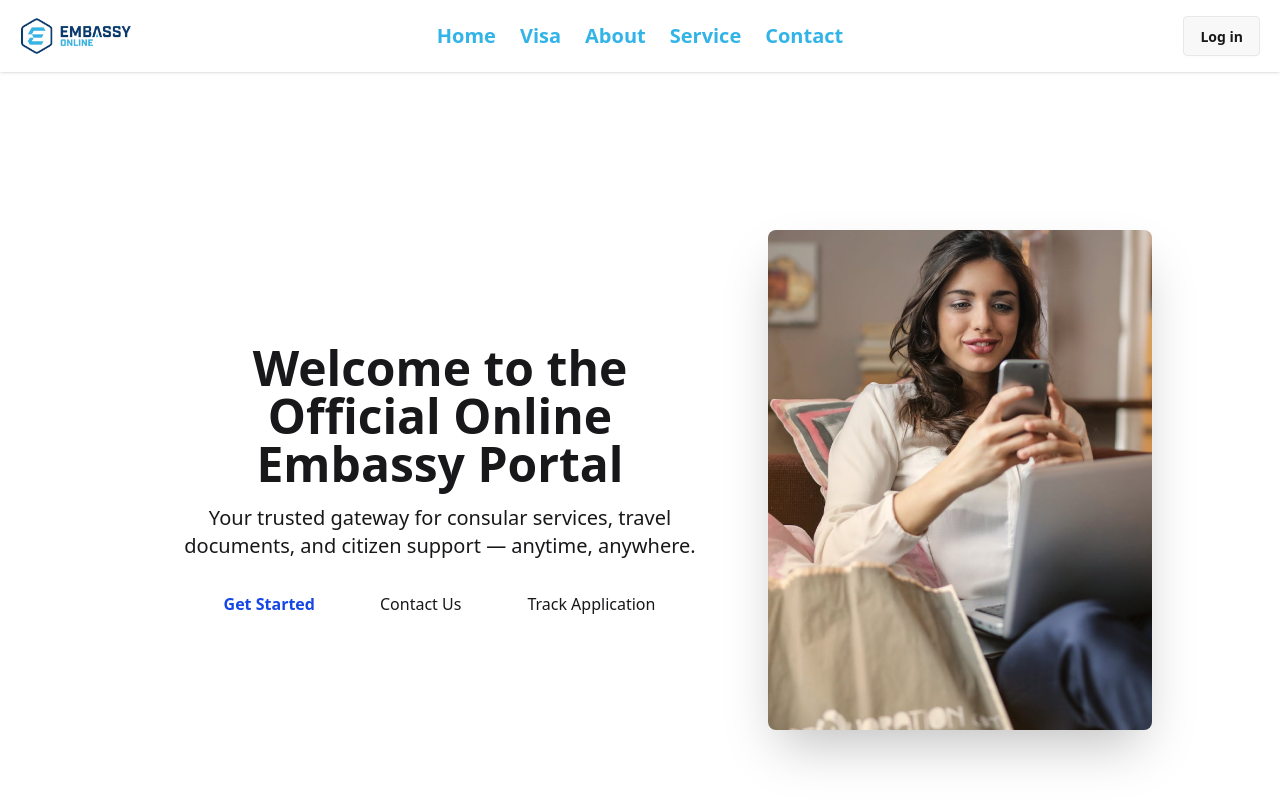
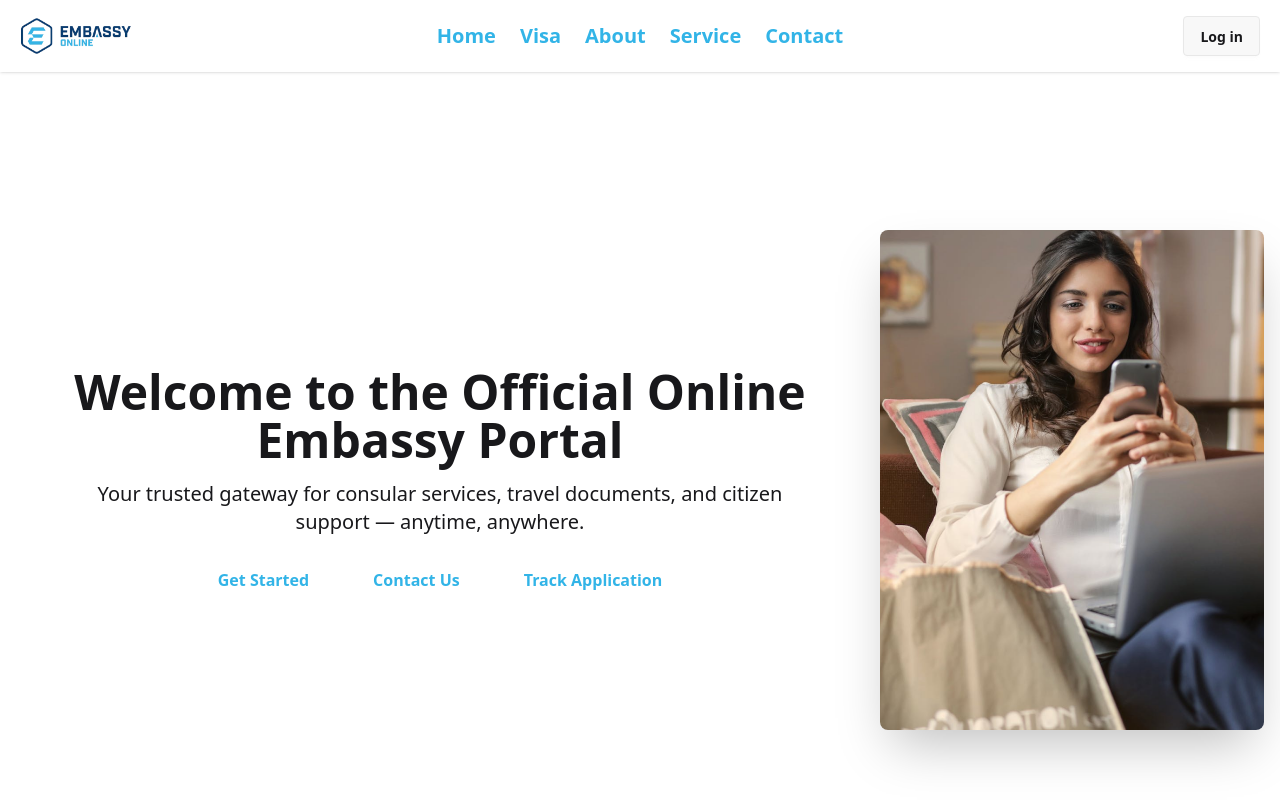
Before and after one commit to rafiahmedrizvee/React-first-final-project, a React (Vite) app: page / in a window 1280 px wide. Shown: the top 800 px of the page. Built offline with nearby package versions, Linux system fonts and the light colour scheme.

Commit message:
up to date

```diff
--- a/src/Pages/Home/Banner/Banner.jsx
+++ b/src/Pages/Home/Banner/Banner.jsx
@@ -1,12 +1,6 @@
 import React from 'react';
-import { motion } from 'framer-motion';
-import { Swiper, SwiperSlide } from 'swiper/react';
-import { Autoplay, Pagination } from 'swiper/modules';
 import 'swiper/css';
 import 'swiper/css/pagination';
-import hero1 from '../../../assets/images/hero1.jpg';
-import hero2 from '../../../assets/images/hero2.jpg';
-import hero3 from '../../../assets/images/hero3.jpg';
 import bannerimg from '../../../assets/images/banner.png'
 import { Link } from 'react-router-dom';
 
@@ -23,23 +17,23 @@ function Banner() {
   <div className="hero-content flex-col lg:flex-row-reverse">
     <img
       src={bannerimg}
-      className="max-w-sm rounded-lg shadow-2xl w-1/2 h-[500px] object-cover"
+      className="max-w-sm rounded-lg shadow-2xl md:w-1/2 h-[500px] object-cover w-full"
     />
-    <section class="  py-16 px-6 md:px-12 text-center w-1/2">
+    <section class="  py-16 px-6 md:px-12 text-center  w-full">
   <div class="max-w-4xl mx-auto">
-    <h1 class="text-4xl md:text-5xl font-bold mb-4">Welcome to the Official Online Embassy Portal</h1>
-    <p class="text-lg md:text-xl mb-8">
+    <h1 class="text-4xl md:text-5xl font-bold mb-4 animate__animated animate__slideInDown">Welcome to the Official Online Embassy Portal</h1>
+    <p class="text-lg md:text-xl mb-8 animate__animated animate__zoomInDown">
       Your trusted gateway for consular services, travel documents, and citizen support — anytime, anywhere.
     </p>
     <div class="flex flex-col md:flex-row justify-center gap-4">
       <Link to='/visa' >
-      <a href="#start" class="bg-white text-blue-700 font-semibold py-3 px-6 rounded-xl hover:bg-gray-100 transition">Get Started</a>
+      <a href="#start" class="bg-white text-primary hover:text-white font-semibold py-3 px-6 rounded-xl hover:bg-primary transition">Get Started</a>
       </Link>
      <Link to='/contact' >
-     <a href="#contact" class="border border-white py-3 px-6 rounded-xl hover:bg-white hover:text-blue-700 transition">Contact Us</a>
+     <a href="#contact" class="bg-white text-primary hover:text-white font-semibold py-3 px-6 rounded-xl hover:bg-primary transition">Contact Us</a>
      </Link>
       <Link to='/visa'>
-      <a href="#track" class="border border-white py-3 px-6 rounded-xl hover:bg-white hover:text-blue-700 transition">Track Application</a>
+      <a href="#track" class="bg-white text-primary hover:text-white font-semibold py-3 px-6 rounded-xl hover:bg-primary transition">Track Application</a>
       </Link>
     </div>
   </div>
--- a/src/Pages/Home/Services/Service.jsx
+++ b/src/Pages/Home/Services/Service.jsx
@@ -16,7 +16,7 @@ const Service = ({ data }) => {
         <div className="card-actions justify-end">
 
 <Link to="/visa" >
-<PrimaryButton  >Get Started</PrimaryButton></Link>
+<PrimaryButton >Get Started</PrimaryButton></Link>
 
 
         </div>
--- a/src/Variants/Variants.jsx
+++ /dev/null
@@ -1,14 +0,0 @@
-export const variants = {
-    hidden: { opacity: 0, y: 50 },
-    visible: { opacity: 1, y: 0 },
-  };
-
-  <motion.div
-    className="bg-green-400 p-4 rounded"
-    variants={variants}
-    initial="hidden"
-    animate="visible"
-    transition={{ duration: 0.4 }}
-  >
-    Smooth entrance
-  </motion.div>
```
